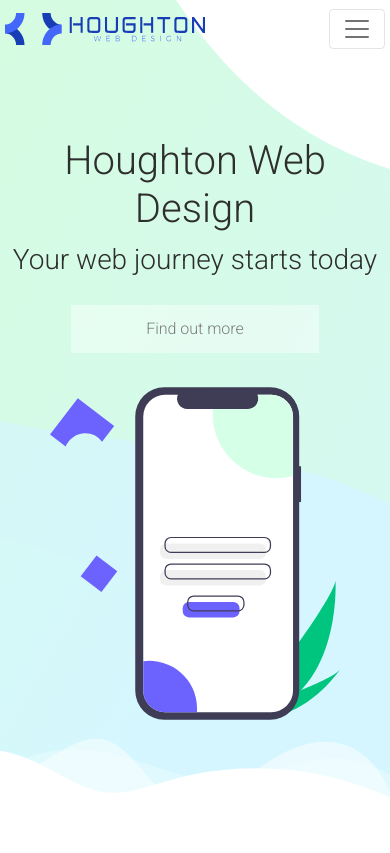
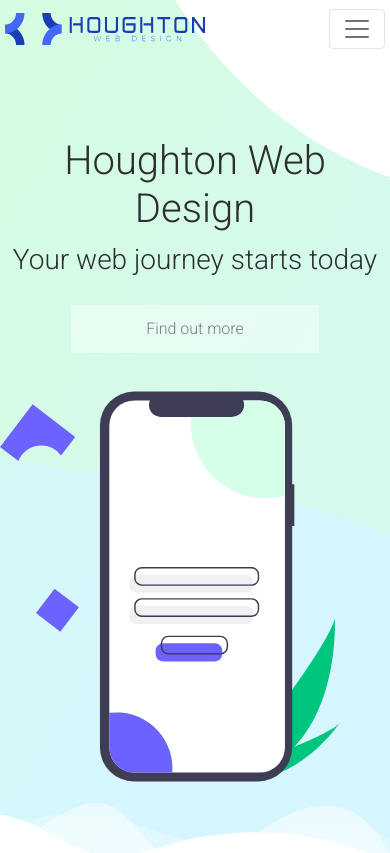
Before and after one commit to jordanhoughton74-git/Houghton-Web-Design, a Next.js app: page / in a window 390 px wide. Shown: the top 853 px of the page. Built offline with nearby package versions, Linux system fonts and the light colour scheme.

Commit message:
centralise image

```diff
--- a/styles/globals.css
+++ b/styles/globals.css
@@ -551,7 +551,7 @@
     padding-top: 20px;
     padding-bottom: 50px;
     padding-right: 50px;
-    padding: 10px 50px 50px
+    padding: 12px 50px 50px 0
   }
 
 }
```
